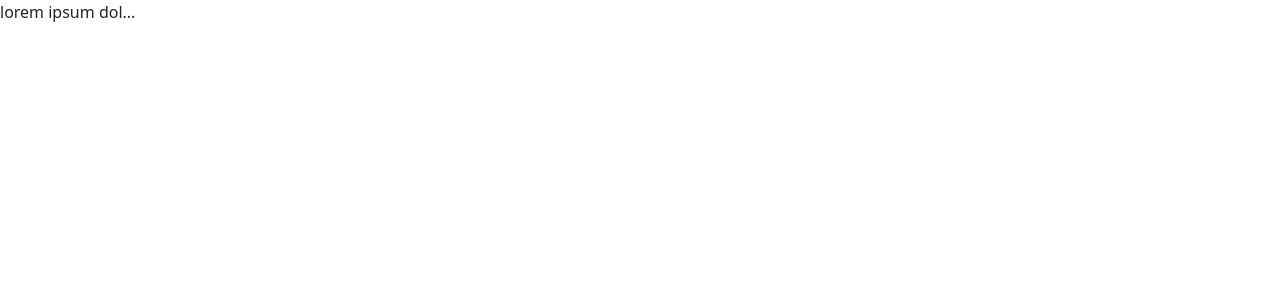
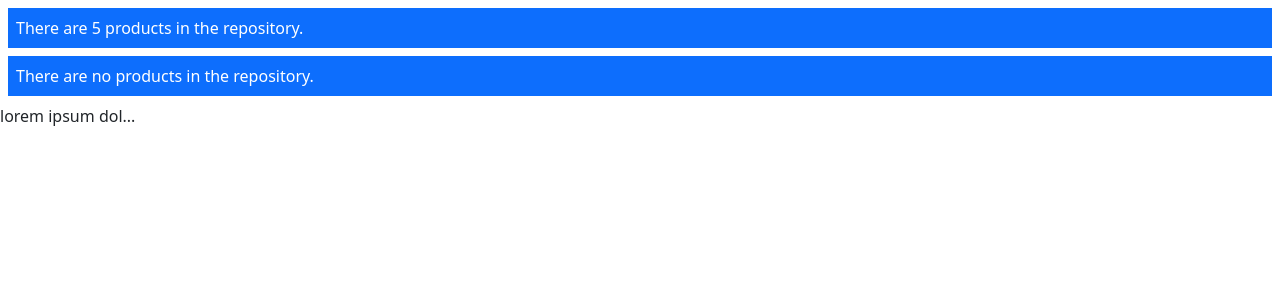
Before and after one commit to fatihdelice/learn-angular, an Angular app: page / in a window 1280 px wide. Shown: the top 300 px of the page. Built offline with nearby package versions, Linux system fonts and the light colour scheme.

Commit message:
NgIf added

```diff
--- a/src/app/product.component.html
+++ b/src/app/product.component.html
@@ -1,6 +1,34 @@
-<!-- <div class="bg-primary text-white m-2 p-2">
+<!-- <div *ngIf="model.getProducts().length>0" class="bg-primary text-white m-2 p-2">
     There are {{model.getProducts().length}} products in the repository.
+</div>
+
+<div *ngIf="model.getProducts().length==0" class="bg-primary text-white m-2 p-2">
+    There are no products in the repository.
 </div> -->
+
+<div *ngIf="model.getProducts().length>0; then productList else noProducts"></div>
+
+<ng-template #productList>
+    <div class="bg-primary text-white m-2 p-2">
+        There are {{model.getProducts().length}} products in the repository.
+    </div>
+</ng-template>
+
+<ng-template #noProducts>
+    <div class="bg-primary text-white m-2 p-2">
+        There are no products in the repository.
+    </div>
+</ng-template>
+
+
+
+<div [hidden]="model.getProducts().length>0" class="bg-primary text-white m-2 p-2">
+    There are {{model.getProducts().length}} products in the repository.
+</div>
+
+<div [hidden]="model.getProducts().length==0" class="bg-primary text-white m-2 p-2">
+    There are no products in the repository.
+</div>
 
 <!-- <div>
     <h2>{{product.name}}</h2>
```
Also changed, not shown: 1 other file (tests, documents, lock files or other folders).
